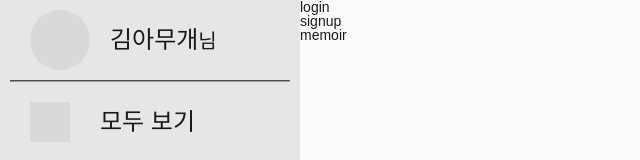
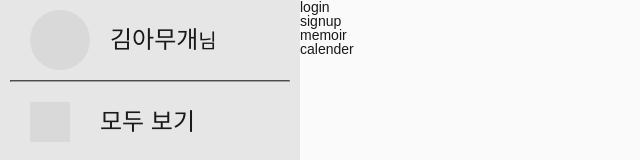
Before and after one commit to Jindo-Dog/RecoveryFrontEnd, a React (Vite) app: page / in a window 1280 px wide. Shown: the top 160 px of the page, without its empty margins (0-640 px from the left). Built offline with nearby package versions, Linux system fonts and the light colour scheme.

Commit message:
#10 Feat 회고 달력 경로 생성

```diff
--- a/src/component/memoir/memoirsList.tsx
+++ b/src/component/memoir/memoirsList.tsx
@@ -6,6 +6,8 @@ const MemoirsList = () => {
             <a href={"/signup"}>signup</a>
             <br />
             <a href={"/memoir"}>memoir</a>
+            <br />
+            <a href={"/calender"}>calender</a>
         </div>
     );
 };
```
